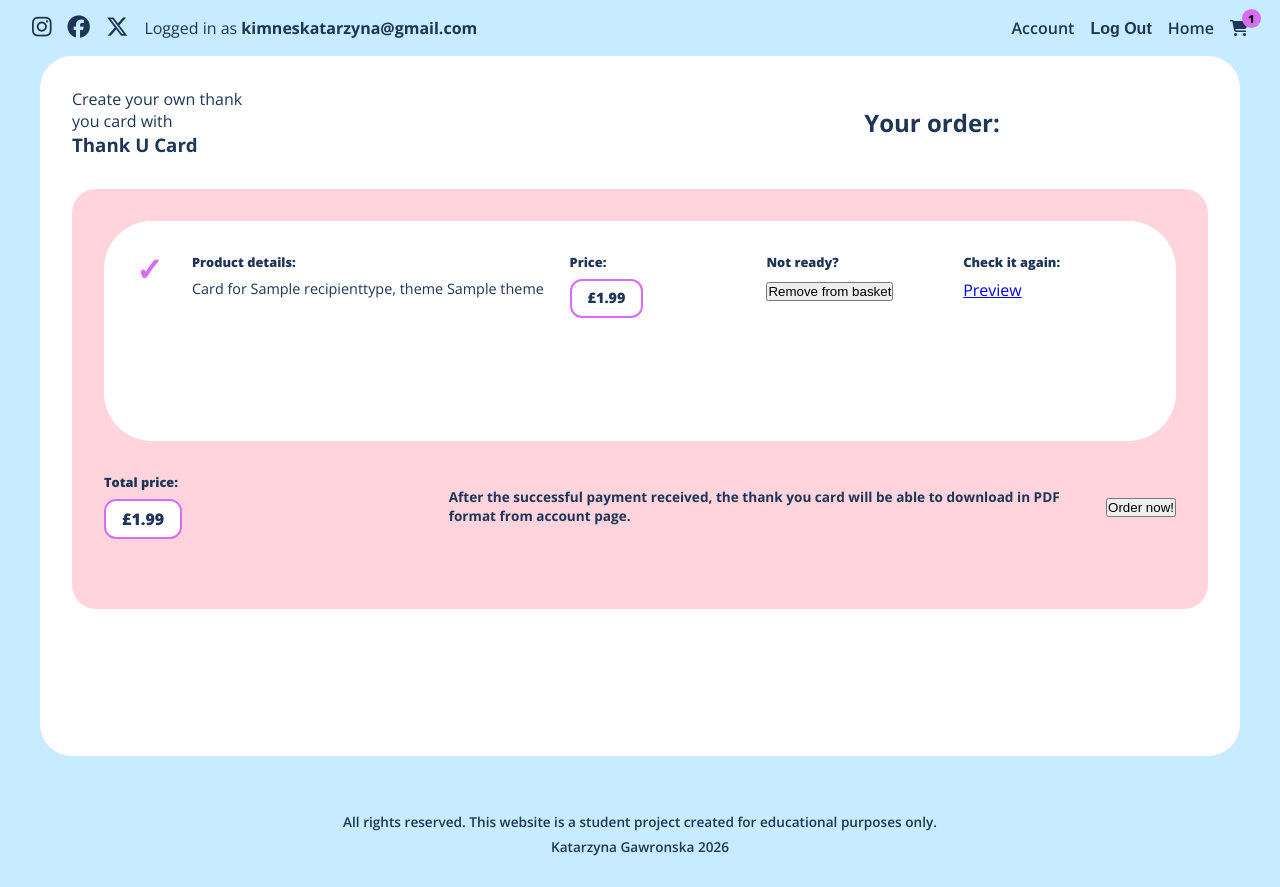
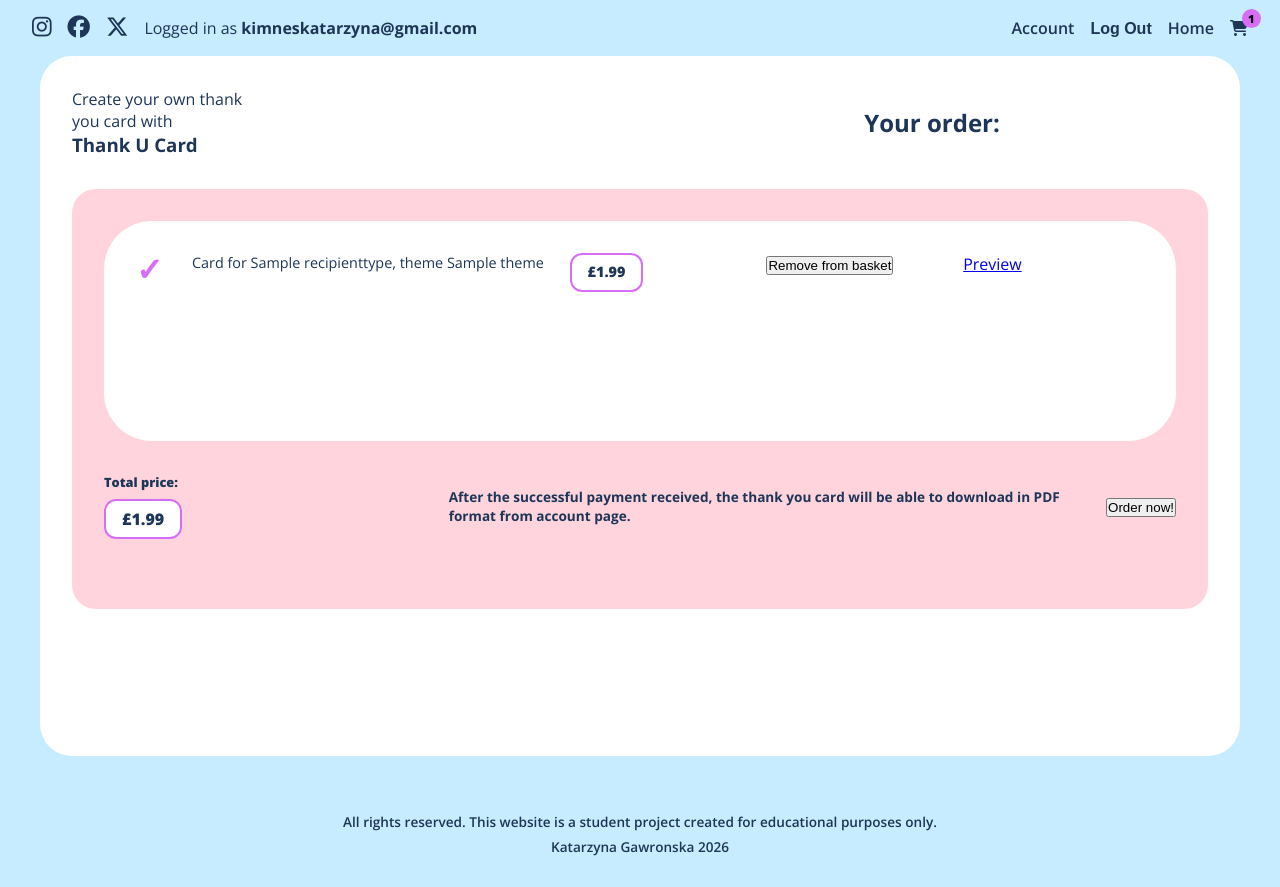
Before and after one commit to Kanareknie/thank_u_card, a Django app: page /basket/ in a window 1280 px wide. Run offline with Django 5.2, Linux system fonts and the light colour scheme; a user stored in the database is signed in; tables that the repository leaves empty hold one stand-in row (values such as "Sample post"); parts of the project's set-up code (start-up, migrations or seed data) failed here and were passed over; some libraries are stand-ins or nearby versions.

Commit message:
Update the view of the list of items, to remove the title for buttons

```diff
--- a/core/settings.py
+++ b/core/settings.py
@@ -40,7 +40,7 @@ STRIPE_WEBHOOK_SECRET = os.environ.get("STRIPE_WEBHOOK_SECRET")
 OPENAI_API_KEY = os.environ.get("OPENAI_API_KEY")
 
 # SECURITY WARNING: don't run with debug turned on in production!
-DEBUG = False
+DEBUG = True
 
 ALLOWED_HOSTS = ['.herokuapp.com', 'localhost', '127.0.0.1']
 
--- a/templates/accounts/account.html
+++ b/templates/accounts/account.html
@@ -79,17 +79,14 @@
             </div>
 
             <div class="basket-item-action">
-              <h3>Preview:</h3>
               <a href="{% url 'account_card_preview' card.id %}" class="sg-btn">Preview</a>
             </div>
 
             <div class="basket-item-action">
-              <h3>Edit:</h3>
               <a href="{% url 'edit_card' card.id %}" class="sg-btn">Edit</a>
             </div>
 
             <div class="basket-item-action">
-              <h3>Order now:</h3>
               <form method="post" action="{% url 'add_saved_card_to_basket' card.id %}">
                 {% csrf_token %}
                 <button type="submit" class="sg-btn">Add to basket</button>
@@ -97,7 +94,6 @@
             </div>
 
             <div class="basket-item-action">
-              <h3>Delete:</h3>
               <form method="post" action="{% url 'delete_saved_card' card.id %}">
                 {% csrf_token %}
                 <button type="submit" class="sg-btn">Delete</button>
--- a/templates/basket/basket.html
+++ b/templates/basket/basket.html
@@ -30,17 +30,14 @@
             <div class="basket-check" aria-hidden="true">✓</div>
 
             <div class="basket-item-detail">
-              <h3>Product details:</h3>
               <p>Card for {{ item.card.recipient_type }}, theme {{ item.card.theme }}</p>
             </div>
 
             <div class="basket-item-price">
-              <h3>Price:</h3>
               <p class="price-box">£1.99</p>
             </div>
 
             <div class="basket-item-action">
-              <h3>Not ready?</h3>
               <form method="post" action="{% url 'remove_basket_item' item.id %}">
                 {% csrf_token %}
                 <button type="submit" class="sg-btn">Remove from basket</button>
@@ -48,7 +45,6 @@
             </div>
 
             <div class="basket-item-action">
-              <h3>Check it again:</h3>
               <a href="{% url 'basket_item_preview' item.id %}" class="sg-btn">Preview</a>
             </div>
           </article>
```
